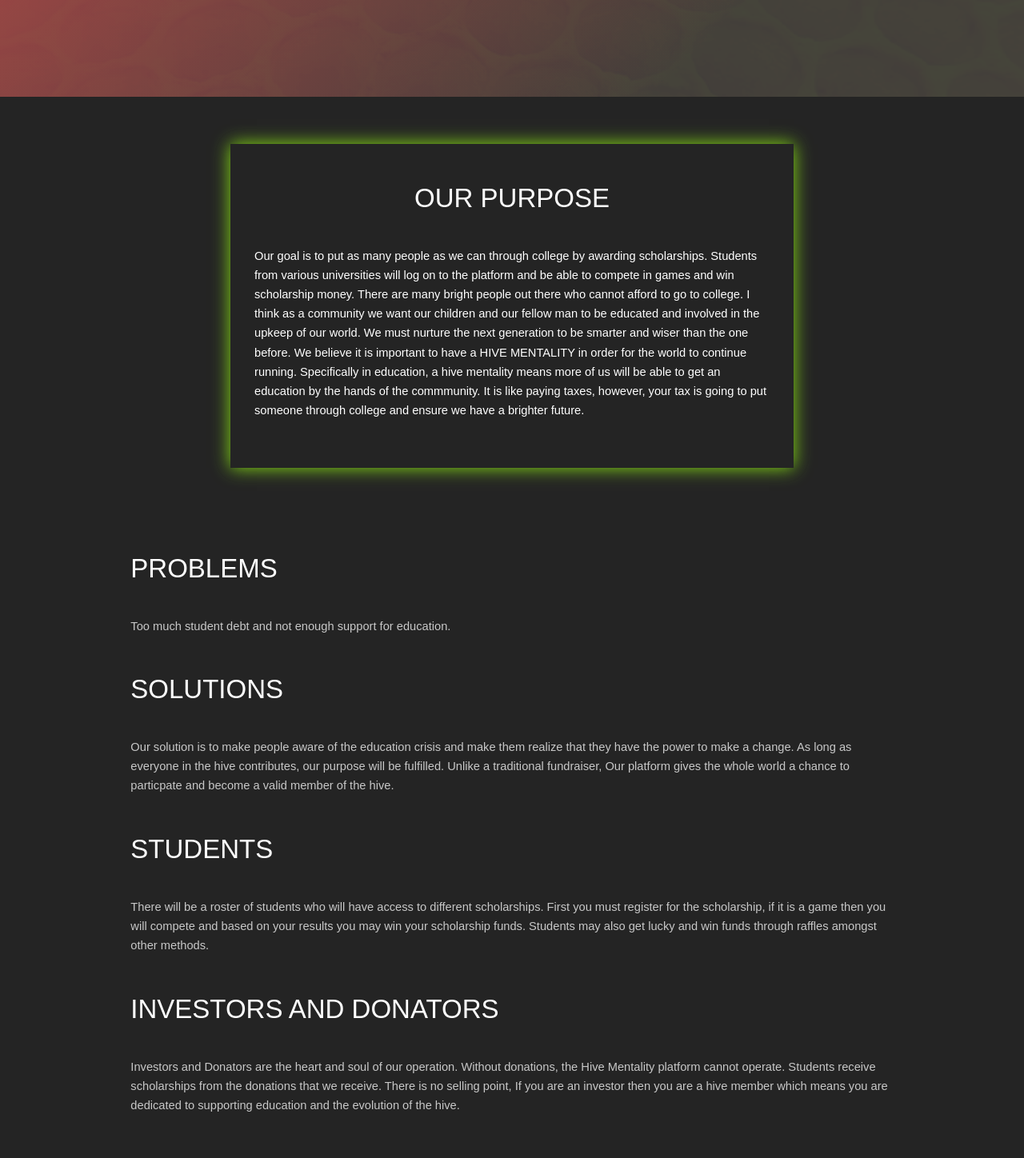
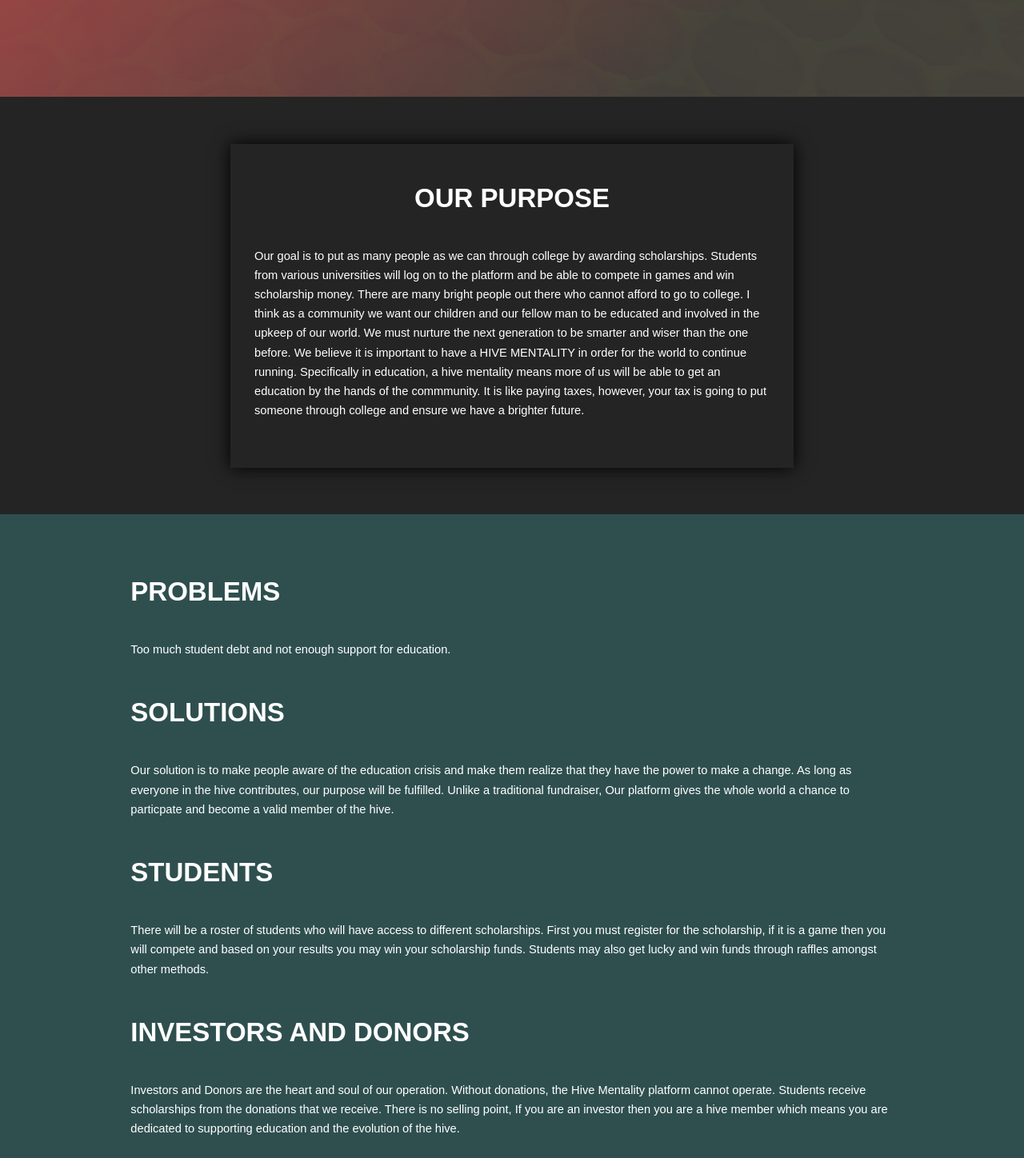
Before and after one commit to pazuzu111/hmental, a React (Create React App) app in the folder client/: page / in a window 1280 px wide. Shown: the part 440-1888 px from the top of the page at 80% size. Built offline with nearby package versions, Linux system fonts and the light colour scheme.

Commit message:
cleaned up layout

```diff
--- a/client/src/App.css
+++ b/client/src/App.css
@@ -264,7 +264,9 @@ strong, b {
   color: #555555; }
 
 h1, h2, h3, h4, h5, h6 {
-  color: #555555; }
+  color: #fffff;
+  font-weight: bold;
+}
 
 blockquote {
   border-left-color: rgba(0, 0, 0, 0.25); }
@@ -1824,7 +1826,7 @@ ul.icons {
   z-index: 1; }
   @media screen and (max-width: 1280px) {
     .wrapper {
-      padding: 4rem 0 2rem 0 ; } }
+      padding: 4rem 0 4rem 0 ; } }
   @media screen and (max-width: 736px) {
     .wrapper {
       padding: 3rem 0 1rem 0 ; } }
@@ -2442,9 +2444,14 @@ body {
   padding: 30px;
       width: 48rem;
 
-  -webkit-box-shadow: 0px 0px 21px 0px rgba(136,224,20,1);
--moz-box-shadow: 0px 0px 21px 0px rgba(136,224,20,1);
-box-shadow: 0px 0px 21px 0px rgba(136,224,20,1);
+  -webkit-box-shadow: 0px 0px 21px 0px black;
+-moz-box-shadow: 0px 0px 21px 0px black;
+box-shadow: 0px 0px 21px 0px black;
+}
+
+.grey {
+  background: darkslategrey;
+  color: white;
 }
 
 #header {
--- a/client/src/App.js
+++ b/client/src/App.js
@@ -48,7 +48,7 @@ export default  class App extends Component {
             </section>
 
 
-            <section id="cta" className="wrapper">
+            <section className="wrapper grey">
 
                 <div className="inner left">
                     <h2> Problems </h2>
@@ -74,8 +74,8 @@ export default  class App extends Component {
                 </div>
 
                 <div className="inner left">
-                    <h2> Investors and Donators </h2>
-                    <p> Investors and Donators are the heart and soul of our operation.
+                    <h2> Investors and Donors </h2>
+                    <p> Investors and Donors are the heart and soul of our operation.
                         Without donations, the Hive Mentality platform cannot operate.
                         Students receive scholarships from the donations that we receive.
                         There is no selling point, If you are an investor then you are a hive member which means
```
